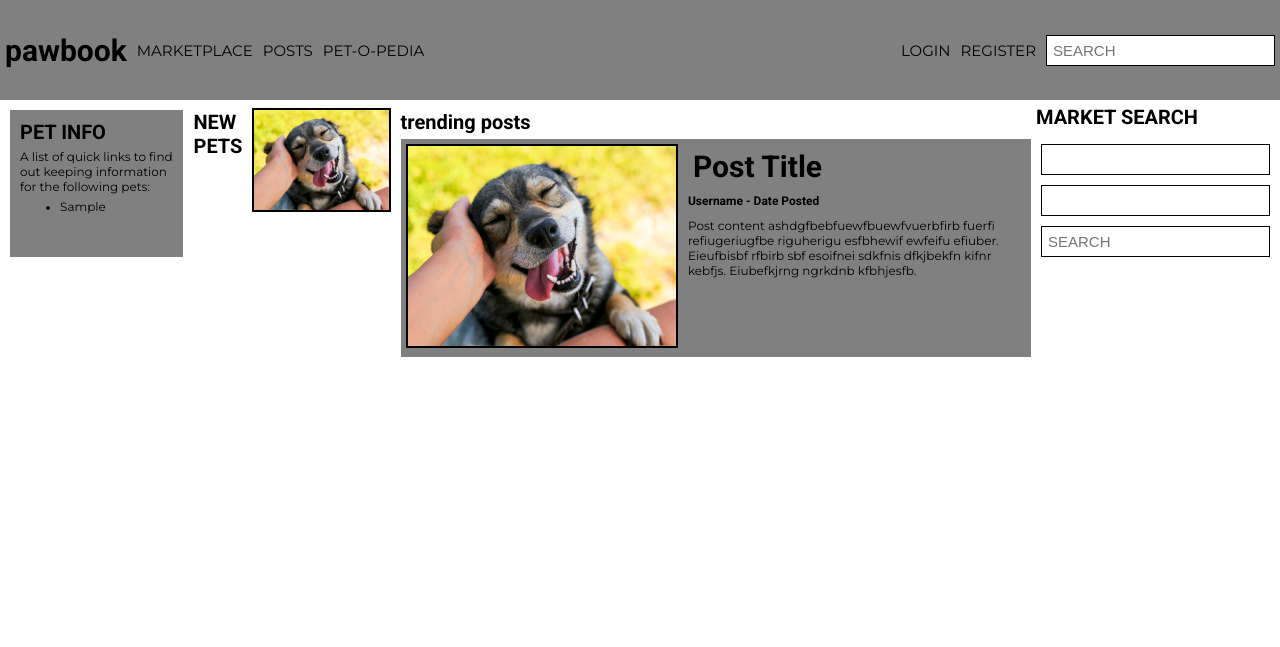
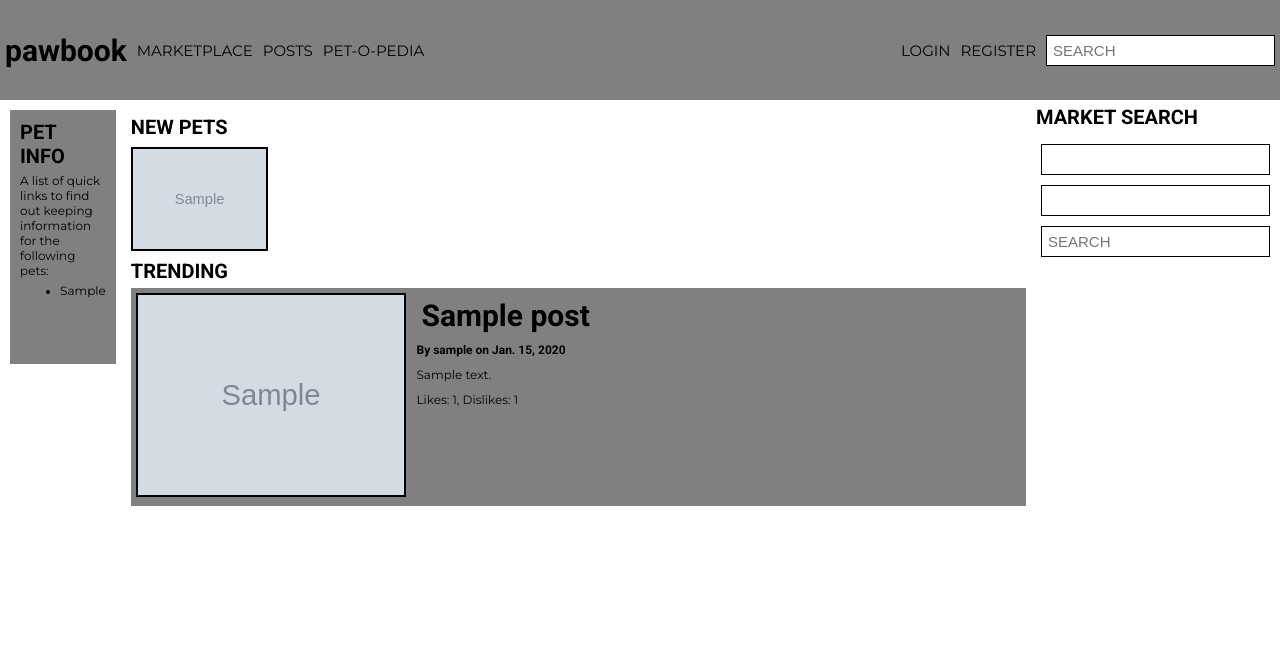
Before and after one commit to PeterDodd/pawbook_wad, a Django app: page / in a window 1280 px wide. Shown: the top 647 px of the page. Run offline with Django 3.2, Linux system fonts and the light colour scheme; tables that the repository leaves empty hold one stand-in row (values such as "Sample post"); grey boxes marked "Sample" are stand-in pictures.

Commit message:
Altered home page to display content from recent listings and trending posts. Footer bar needs fixing so that it follows the bottom of the screen while scrolling!

```diff
--- a/templates/pawbook/home.html
+++ b/templates/pawbook/home.html
@@ -10,37 +10,48 @@
 {% endblock %}
 
 {% block body_block %}
-	<div class = "sub_holder">
+	<div class = "content_holder">
+
 		<h3 class="element">NEW PETS</h3>
 		<div class="pets_new">
+			{% if latestListings %}
+				{% for pet in latestListings %}
 					<div class="pet_box">
-				<a><img src="{% static 'images/dog smiling.jpg' %}" alt="Dog Smiling"></a>
+						<a><img src={{ pet.petImage }} alt={{ pet.petName }}></a>
 						<div class="pet_box_overlay">
-					<div class="pet_box_text"><h3>£500</h3></div>
+							<div class="pet_box_text"><h3>{{ pet.cost }}</h3></div>
 						</div>
 					</div>
+				{% endfor %}
+			{% endif %}
 		</div>
 
+		<div class="posts_column">
+			<h3>TRENDING</h3>
 
-		<div class="posts_column">
-			<h3>trending posts</h3>
+			{%  if trendingPosts %}
+				{% for post in trendingPosts %}
 					<div class="post">
 						<div>
-					<img src="{% static 'images/dog smiling.jpg' %}" alt="Dog Smiling">
+							<img src={{ post.postImage }} alt="Post Image">
 						</div>
 
 						<div class="post_content">
-					<h2>Post Title</h2>
-					<h4>Username - Date Posted</h4>
-					<p>Post content ashdgfbebfuewfbuewfvuerbfirb fuerfi refiugeriugfbe riguherigu
-					esfbhewif ewfeifu efiuber. Eieufbisbf rfbirb sbf esoifnei sdkfnis
-					dfkjbekfn kifnr kebfjs. Eiubefkjrng ngrkdnb kfbhjesfb.</p>
+							<h2>{{ post.postTitle }}</h2>
+							<h4>By {{ post.poster.user.username }} on {{ post.datePosted }}</h4>
+							<p>{{ post.postDescription  }}</p>
+							<p>Likes: {{ post.likes }}, Dislikes: {{ post.dislikes }}</p>
 						</div>
 					</div>
+				{% endfor %}
+			{% endif %}
+
 		</div>
 
 	</div>
 
 	<div class="spacer"></div>
 
+
+
 {% endblock %}
```
Lines whose indentation alone changed are shown as unchanged.
